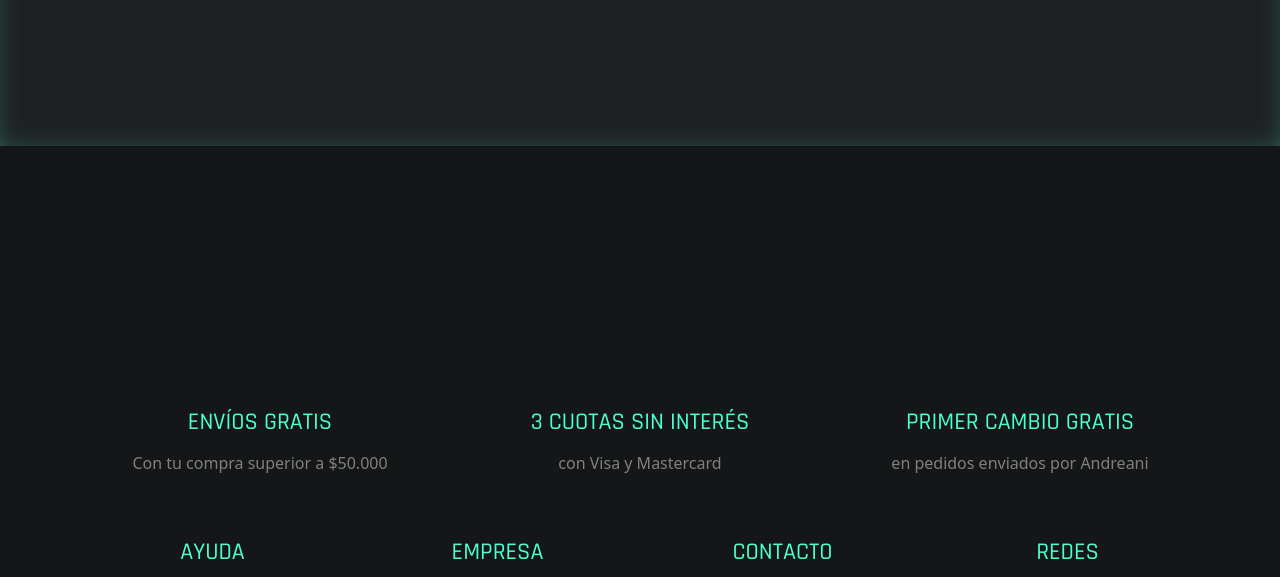
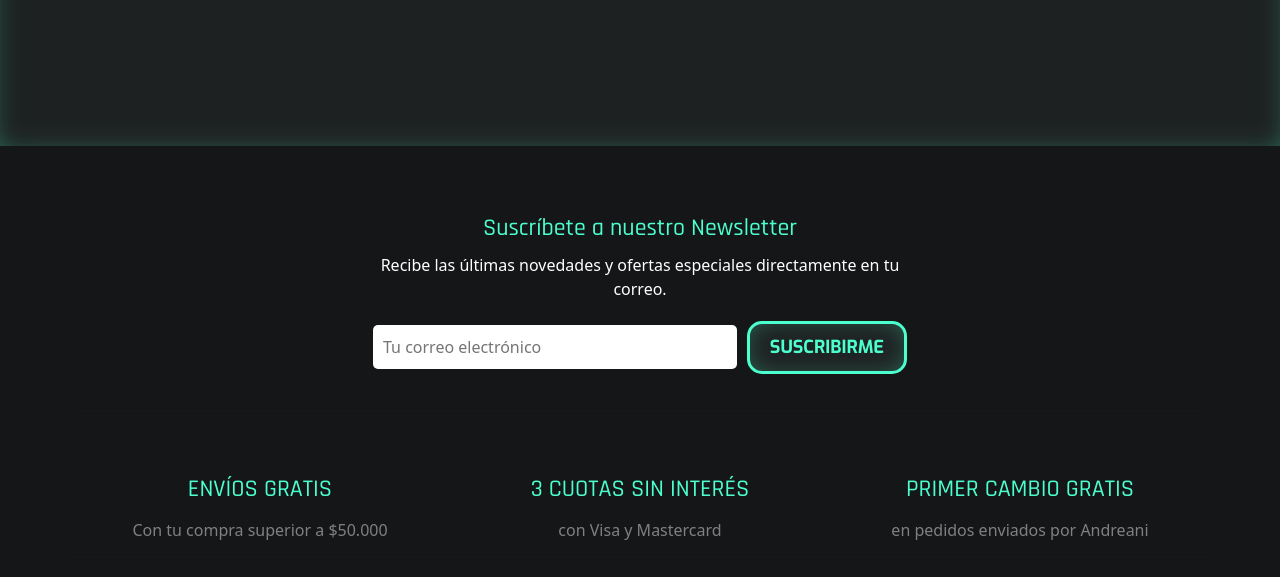
Before and after one commit to Tomasmalfettani/Proto-dos, a plain HTML site: page index.html in a window 1280 px wide. Shown: the part 2277-2854 px from the top of the page. Drawn offline with nearby package versions, Linux system fonts and the light colour scheme.

Commit message:
Suscribite news

```diff
--- a/index.html
+++ b/index.html
@@ -89,7 +89,7 @@
                 <h2 class="py-5 titulo-section-card improved-title">Explora Nuestras Colecciones Techwear</h2>
                 <div class="row mt-5">
                     <div class="col-md-3 col-sm-6">
-                        <div class="collection-card animated">
+                        <div class="collection-card">
                             <a href="#">
                                 <div class="collection-image-container">
                                     <img src="img/image-PhotoRoom.png-PhotoRoom.png" alt="Colección 1"
@@ -105,7 +105,7 @@
                         </div>
                     </div>
                     <div class="col-md-3 col-sm-6">
-                        <div class="collection-card animated">
+                        <div class="collection-card">
                             <a href="#">
                                 <div class="collection-image-container">
                                     <img src="img/gorraTechwear.png" alt="Colección 2" class="collection-image">
@@ -120,7 +120,7 @@
                         </div>
                     </div>
                     <div class="col-md-3 col-sm-6">
-                        <div class="collection-card animated">
+                        <div class="collection-card">
                             <a href="#">
                                 <div class="collection-image-container">
                                     <img src="img/pantalonTech.png" alt="Colección 3" class="collection-image">
@@ -135,7 +135,7 @@
                         </div>
                     </div>
                     <div class="col-md-3 col-sm-6">
-                        <div class="collection-card animated">
+                        <div class="collection-card">
                             <a href="#">
                                 <div class="collection-image-container">
                                     <img src="img/zapaTech.png" alt="Colección 4" class="collection-image">
@@ -164,9 +164,26 @@
 
     </main>
 
-    <footer class="pantalla-100 fondo-negro text-center d-flex align-items-center justify-content-center">
+    <footer class="fondo-negro text-center d-flex align-items-center justify-content-center">
         <div class="container">
             <div class="row">
+                <div class="col-md-12 mt-5 mb-5">
+                    <div class="newsletter-section">
+                        <div class="container">
+                            <div class="row justify-content-center">
+                                <div class="col-md-6">
+                                    <h3 class="newsletter-titulo">Suscríbete a nuestro Newsletter</h3>
+                                    <p class="newsletter-desc">Recibe las últimas novedades y ofertas especiales directamente en tu correo.</p>
+                                    <div class="newsletter-form">
+                                        <input type="email" placeholder="Tu correo electrónico" class="newsletter-input">
+                                        <button class="newsletter-button">Suscribirme</button>
+                                    </div>
+                                </div>
+                            </div>
+                        </div>
+                    </div>
+                    <hr>
+                </div>
                 <div class="col-md-4">
                     <h3 class="footer-titulo">ENVÍOS GRATIS</h3>
                     <p class="footer-desc">Con tu compra superior a $50.000</p>
@@ -178,10 +195,10 @@
                 <div class="col-md-4">
                     <h3 class="footer-titulo">PRIMER CAMBIO GRATIS</h3>
                     <p class="footer-desc">en pedidos enviados por Andreani</p>
-
                 </div>
+                <hr>
             </div>
-            <div class="row mt-5">
+            <div class="row mt-5 mb-5">
                 <div class="col-md-3">
                     <h3 class="footer-titulo">AYUDA</h3>
                     <ul class="footer-lista">
--- a/styles.css
+++ b/styles.css
@@ -296,7 +296,66 @@ main {
 
 /* Footer */
 
-/* Footer */
+/* Estilos para la franja de suscripción al newsletter */
+
+.newsletter-section {
+    background-color: #141617;
+    padding: 20px 0;
+}
+
+.newsletter-titulo {
+    font-size: 24px;
+    color: #4cffcf;
+    font-family: 'Rajdhani', sans-serif;
+    margin-bottom: 10px;
+}
+
+.newsletter-desc {
+    font-size: 16px;
+    color: white;
+    margin-bottom: 20px;
+}
+
+.newsletter-form {
+    display: flex;
+    align-items: center;
+}
+
+.newsletter-input {
+    padding: 10px;
+    border: none;
+    border-radius: 5px;
+    width: 70%;
+    margin-right: 10px;
+}
+
+.newsletter-button {
+    padding: 10px 20px;
+    color: #4cffcf;
+    border: 3.5px solid #4cffcf;
+    box-shadow: inset 0 0 40px -25px #4cffcf;
+    border-radius: 15px;
+    cursor: pointer;
+    font-size: 18px;
+    font-weight: bold;
+    background-color: #1e2121;
+    font-family: 'Exo', sans-serif;
+    text-transform: uppercase;
+    position: relative;
+    z-index: 2;
+    transition: background-color 0.3s;
+}
+
+.newsletter-button:hover {
+    background-color: #4cffcf;
+    color: #1e2121;
+}
+
+/* Estilos para la sección de colecciones mejorados */
+
+/* ... (tus estilos actuales) ... */
+
+
 
 .footer-titulo {
     font-size: 24px;
```
Also changed, not shown: pags/tienda.html (+20 -3 lines).
